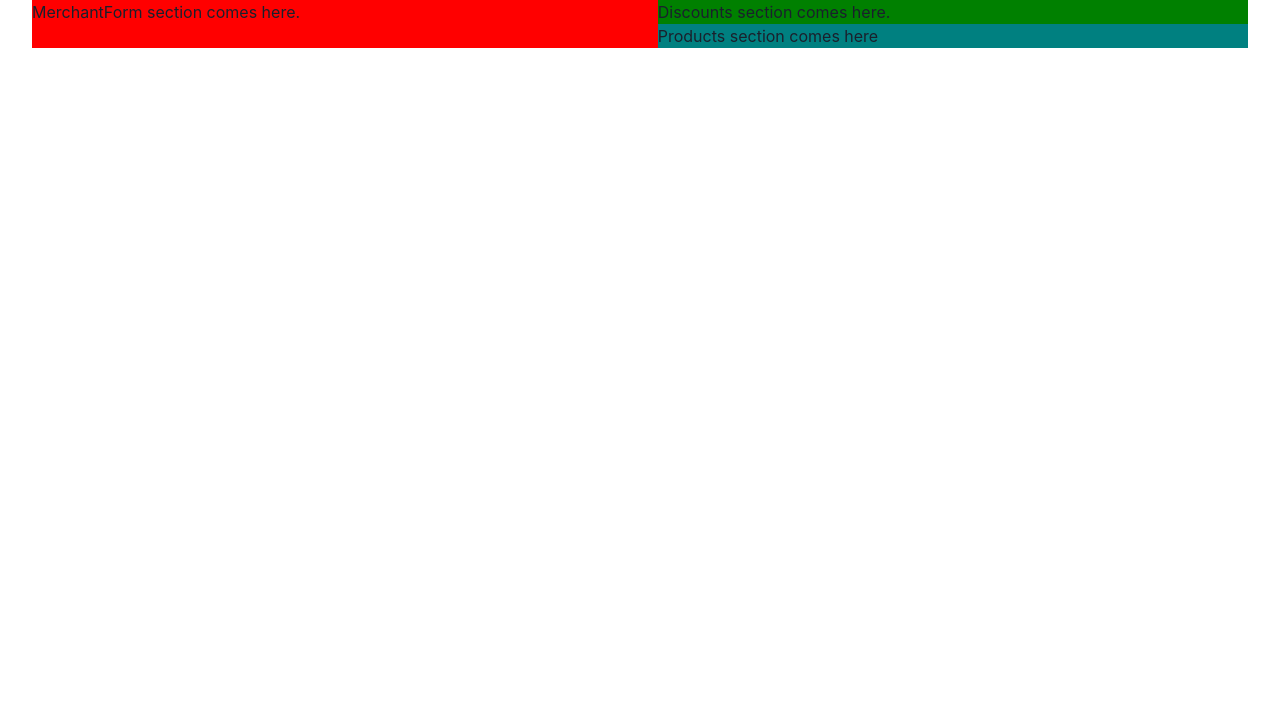
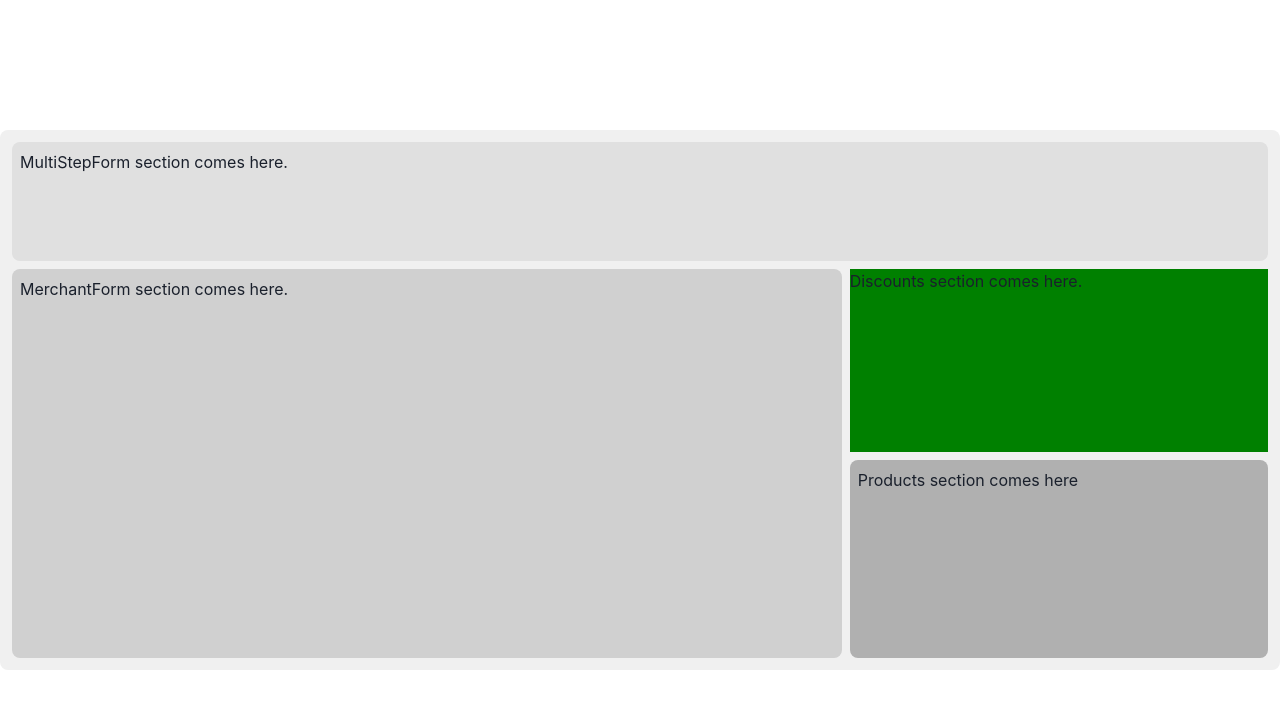
Before and after one commit to jatinkumar159/wismo, a Next.js app: page / in a window 1280 px wide. Shown: the top 708 px of the page. Built offline with nearby package versions, Linux system fonts and the light colour scheme.

Commit message:
initial component structure using display grids

```diff
--- a/pages/components/MerchantForm/MerchantForm.module.scss
+++ b/pages/components/MerchantForm/MerchantForm.module.scss
@@ -1,5 +1,7 @@
 .container {
-    display:grid;
     grid-area: merchant-form;
     background-color:red;
+    background:#d0d0d0;
+    border-radius: 0.5rem;
+    padding:0.5rem;
 }
--- a/pages/components/MerchantWindow/MerchantWindow.module.scss
+++ b/pages/components/MerchantWindow/MerchantWindow.module.scss
@@ -1,5 +1,19 @@
 .container {
     display: grid;
-    grid-template-areas: 'merchant-form discounts'
-    'merchant-form products';
+    grid-template-areas:
+    'step-form step-form step-form step-form'
+    'merchant-form merchant-form merchant-form discounts'
+    'merchant-form merchant-form merchant-form discounts'
+    'merchant-form merchant-form merchant-form products'
+    'merchant-form merchant-form merchant-form products';
+
+    height: 100vh;
+    width: 100vw;
+    max-height: 540px;
+    max-width: 1280px;
+    background:#FAFAFA;
+    border-radius: 0.5rem;
+    gap: 0.5rem;
+    background:#f0f0f0;
+    padding: 0.75rem;
 }
--- a/pages/components/MerchantWindow/MerchantWindow.tsx
+++ b/pages/components/MerchantWindow/MerchantWindow.tsx
@@ -1,14 +1,16 @@
 import Discounts from '../Discounts/Discounts';
 import MerchantForm from '../MerchantForm/MerchantForm';
 import Products from '../Products/Products';
+import StepForm from '../StepForm/StepForm';
 import styles from './MerchantWindow.module.scss';
 
 export default function MerchantWindow() {
     return (
-        <>
+        <div className={styles.container}>
+            <StepForm></StepForm>
             <MerchantForm></MerchantForm>
             <Discounts></Discounts>
             <Products></Products>
-        </>
+        </div>
     )
 }
--- a/pages/components/Products/Products.module.scss
+++ b/pages/components/Products/Products.module.scss
@@ -1,4 +1,7 @@
 .container {
-    background: teal;
     grid-area: products;
+
+    background: #b0b0b0;
+    border-radius: 0.5rem;
+    padding: 0.5rem;
 }
--- /dev/null
+++ b/pages/components/StepForm/StepForm.module.scss
@@ -0,0 +1,6 @@
+.container {
+    grid-area: step-form;
+    background-color: #e0e0e0;
+    border-radius: 0.5rem;
+    padding: 0.5rem;
+}
--- /dev/null
+++ b/pages/components/StepForm/StepForm.tsx
@@ -0,0 +1,5 @@
+import styles from './StepForm.module.scss'
+
+export default function StepForm() {
+    return (<span className={styles.container}>MultiStepForm section comes here.</span>)
+}
--- a/styles/Home.module.css
+++ b/styles/Home.module.css
@@ -1,7 +1,8 @@
 .container {
-  padding: 0 2rem;
-  display: grid;
-  grid-template-areas: 'merchant-form discounts' 'merchant-form products';
+  display: flex;
+  align-items: center;
+  justify-content: center;
+  height: 100vh;
 }
 
 .main {
```
